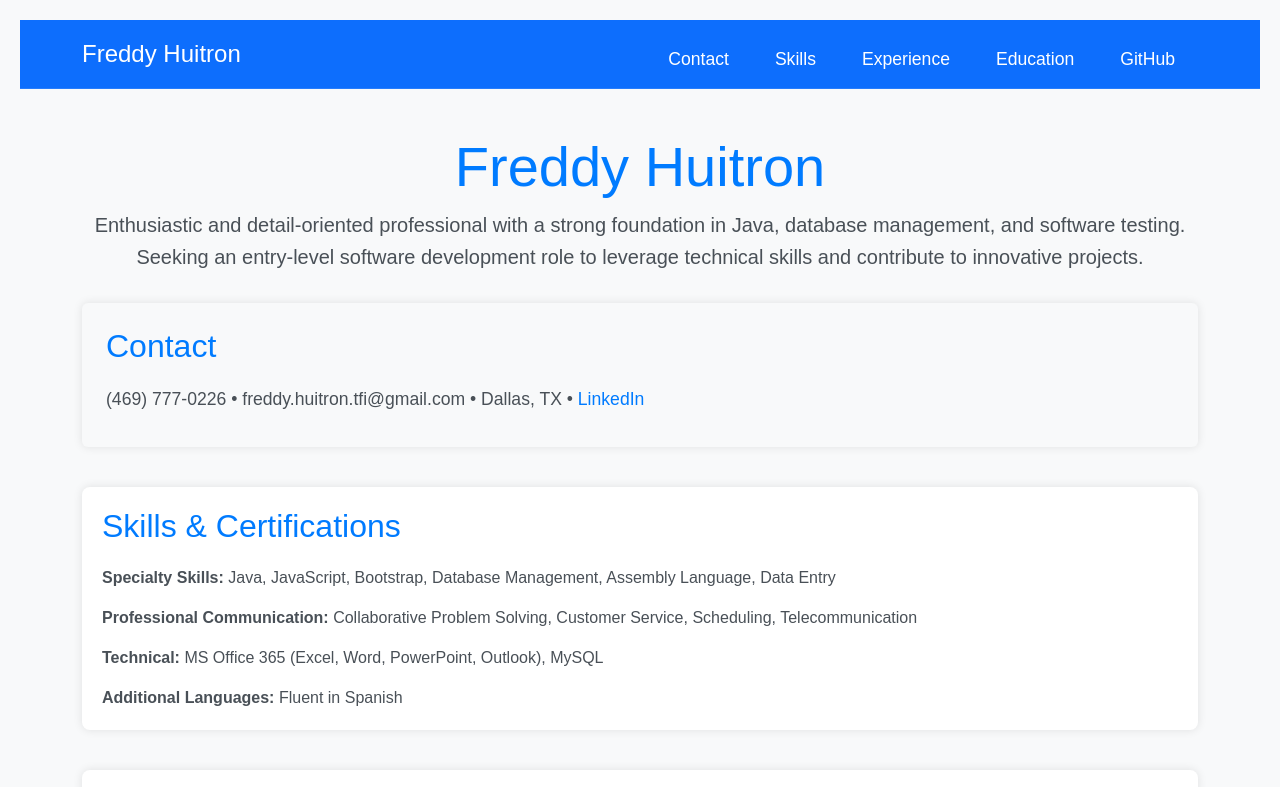
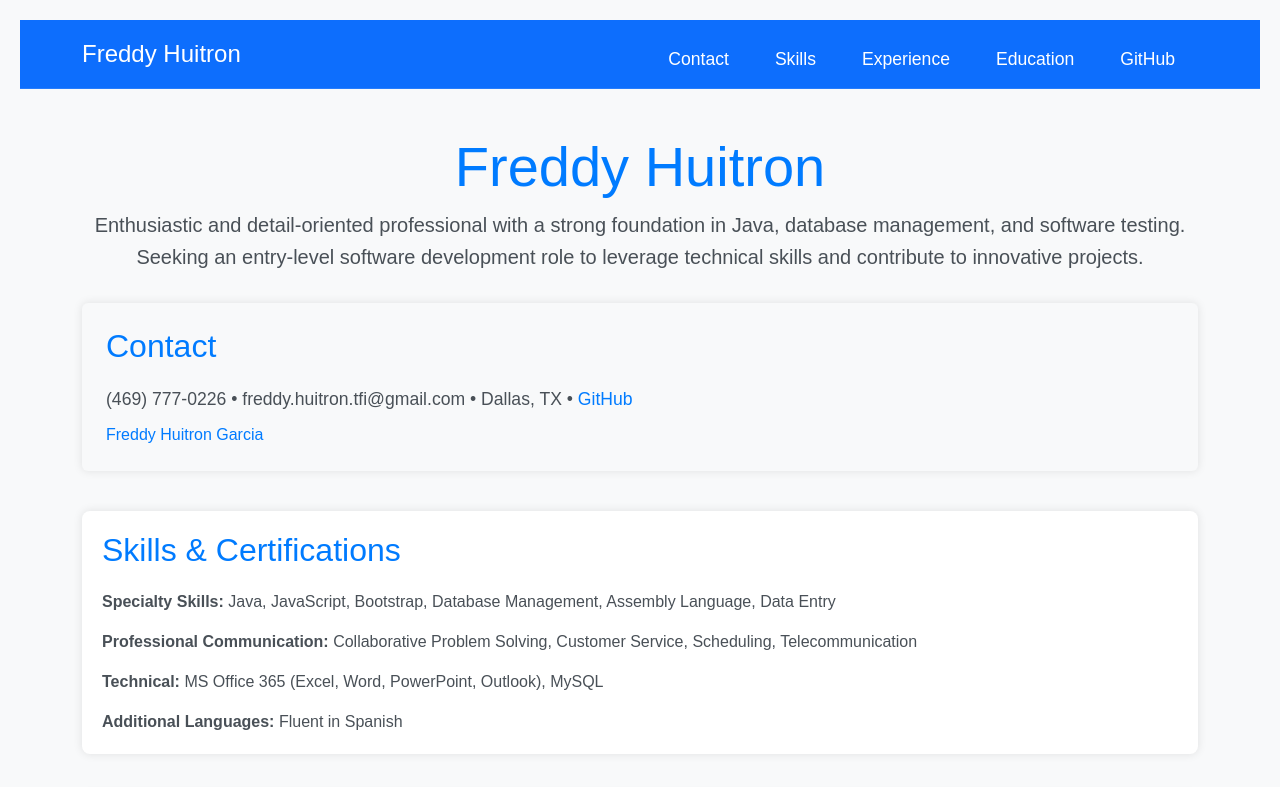
Before and after one commit to HuitronFreddy/FreddyResumeV1, a plain HTML site: page index.html in a window 1280 px wide. Shown: the top 787 px of the page. Drawn offline with nearby package versions, Linux system fonts and the light colour scheme.

Commit message:
Update index.html
added LinkedIn badge

```diff
--- a/index.html
+++ b/index.html
@@ -40,8 +40,15 @@
 
     <section id="contact" class="bg-light p-4 rounded">
       <h2>Contact</h2>
-      <p>(469) 777-0226 • freddy.huitron.tfi@gmail.com • Dallas, TX • <a
-          href="https://www.linkedin.com/in/freddyhuitron" target="_blank">LinkedIn</a></p>
+      <p>(469) 777-0226 • freddy.huitron.tfi@gmail.com • Dallas, TX • <a href="https://github.com/HuitronFreddy"
+          target="_blank">GitHub</a></p>
+
+      <div class="badge-base LI-profile-badge" data-locale="en_US" data-size="medium" data-theme="light" data-type="VERTICAL"
+        data-vanity="freddyhuitron" data-version="v1">
+        <a class="badge-base__link LI-simple-link" href="https://www.linkedin.com/in/freddyhuitron?trk=profile-badge">
+          Freddy Huitron Garcia
+        </a>
+      </div>
     </section>
 
     <section id="skills">
```
